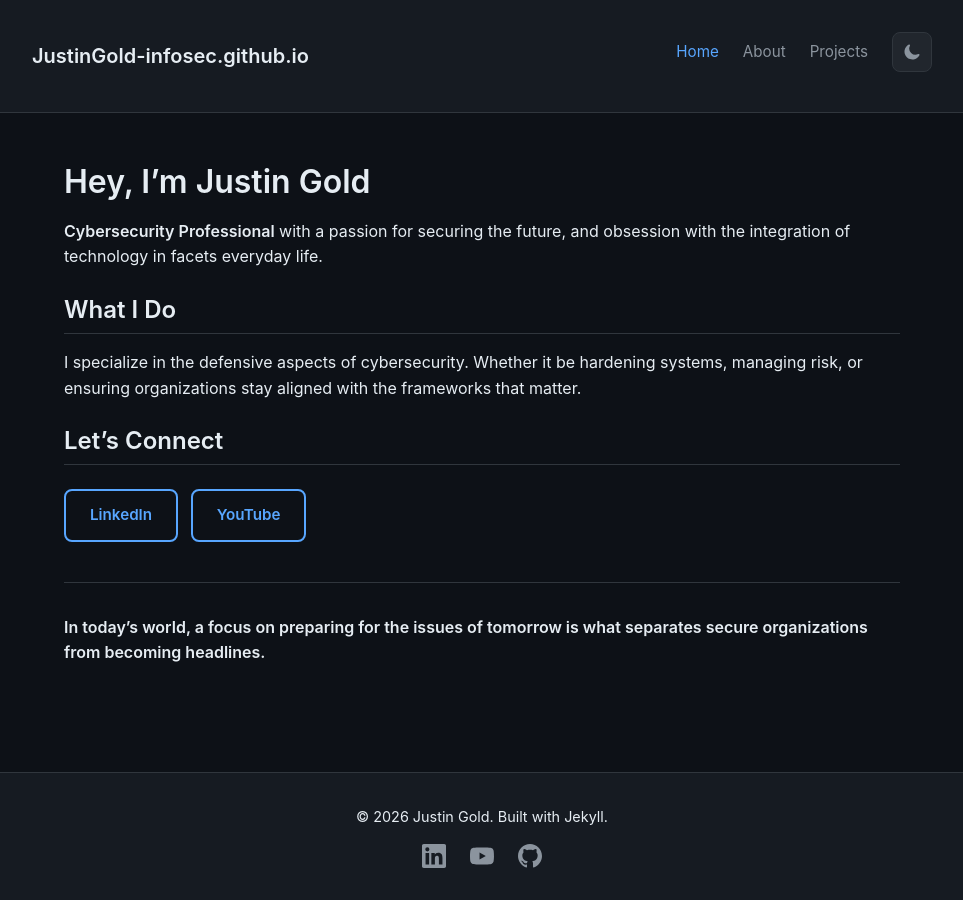
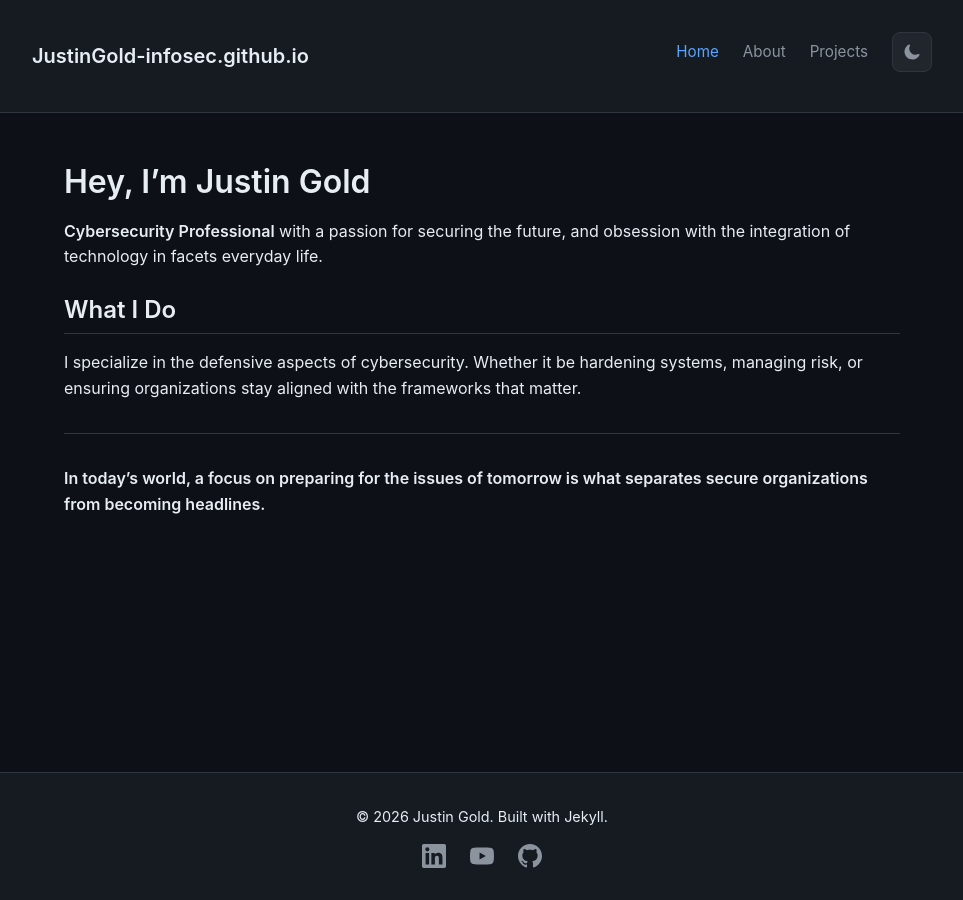
Before and after one commit to JustinGold-infosec/JustinGold-infosec.github.io, a Jekyll site: the page built from index.md, in a window 1280 px wide. Shown: the whole page, without its empty margins (158-1121 px from the left). Built offline with Jekyll 4.4.1, drawn with Linux system fonts in a browser that asks for light colours.

Commit message:
Remove 'Let's Connect' section from index.md
Removed the 'Let's Connect' section with social media links.

```diff
--- a/index.md
+++ b/index.md
@@ -12,13 +12,6 @@ title: Home
 
 I specialize in the defensive aspects of cybersecurity. Whether it be hardening systems, managing risk, or ensuring organizations stay aligned with the frameworks that matter.
 
-
-## Let's Connect
-
-<a href="https://www.linkedin.com/in/justinit/" class="btn btn-outline">LinkedIn</a>
-<a href="https://www.youtube.com/@jgold96" class="btn btn-outline">YouTube</a>
-
-
 ---
 
 **In today's world, a focus on preparing for the issues of tomorrow is what separates secure organizations from becoming headlines.**
```
